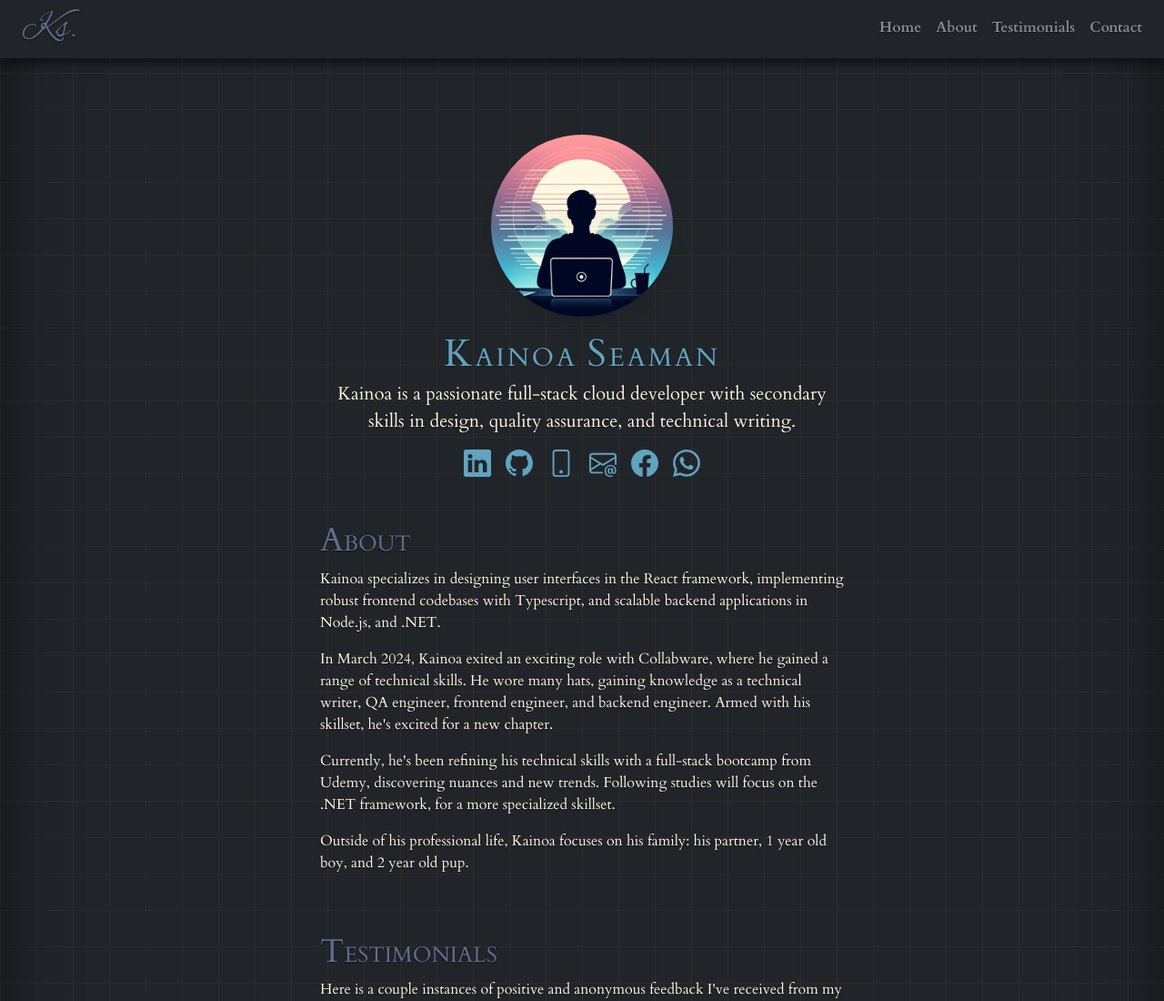
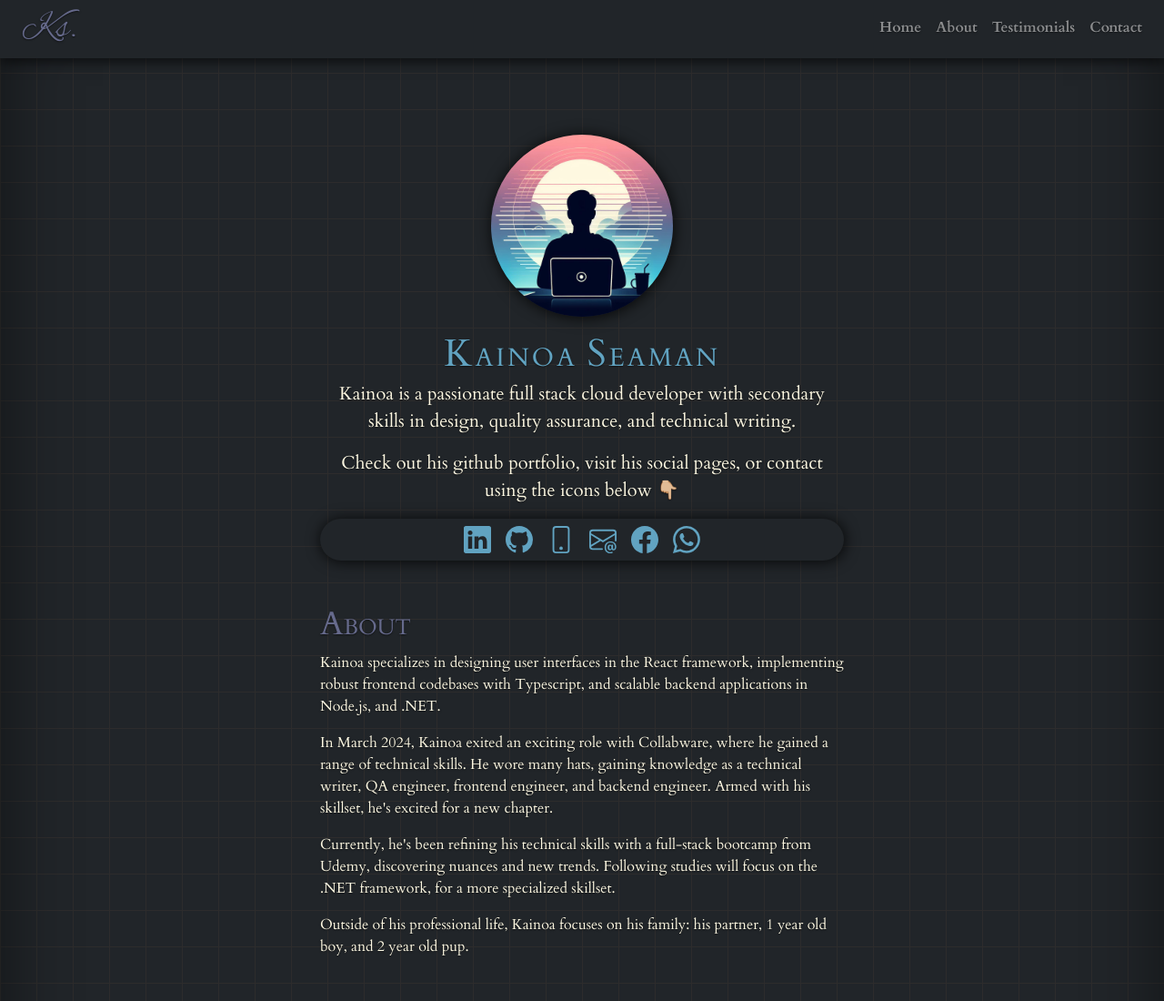
Before and after one commit to compSciKai/kainoa-site, a website: page index.html in a window 1280 px wide. Shown: the top 1100 px of the page at 91% size. Drawn offline with nearby package versions, Linux system fonts and the light colour scheme; a web font is replaced by a local one.

Commit message:
icons sentence and border shadows

```diff
--- a/cover.css
+++ b/cover.css
@@ -74,7 +74,7 @@ header > div {
 #portrait-placeholder {
   width: 200px;
   height: 200px;
-  box-shadow: 0px 10px 15px -3px rgba(0,0,0,0.1);
+  box-shadow: 1px 1px 15px 1px rgba(0,0,0,0.75);
 }
 
 main {
@@ -116,3 +116,8 @@ a[href^="mailto:"], a[href^="tel:"] {
   text-decoration: none;
   color: rgb(253, 248, 226) !important;
 }
+
+.icons-container {
+  box-shadow: 1px 1px 15px 1px rgba(0,0,0,0.75);
+  border-radius: 24px;
+}
--- a/index.html
+++ b/index.html
@@ -31,8 +31,9 @@
           <div id="home" class="d-flex flex-column">
             <img class="rounded-circle align-self-center mt-5 mb-3" id="portrait-placeholder" src="public/portrait-placeholder.jpg">
             <h3 class="text-center mb-1 title" id="name"><span>K</span>AINOA <span>S</span>EAMAN</h1>
-            <p class="lead text-center">Kainoa is a passionate full-stack cloud developer with secondary skills in design, quality assurance, and technical writing.</p>
-            <div class="icons-container mb-5 d-flex justify-content-center">
+            <p class="lead text-center">Kainoa is a passionate full stack cloud developer with secondary skills in design, quality assurance, and technical writing.</p>
+            <p class="lead text-center">Check out his github portfolio, visit his social pages, or contact using the icons below 👇🏼</p>
+            <div class="icons-container mb-5 d-flex justify-content-center bg-dark py-2">
               <a href="https://www.linkedin.com/in/kainoa-seaman/">
                 <svg xmlns="http://www.w3.org/2000/svg" width="30" height="30" fill="currentColor" class="bi bi-linkedin mx-2" viewBox="0 0 16 16">
                     <path d="M0 1.146C0 .513.526 0 1.175 0h13.65C15.474 0 16 .513 16 1.146v13.708c0 .633-.526 1.146-1.175 1.146H1.175C.526 16 0 15.487 0 14.854zm4.943 12.248V6.169H2.542v7.225zm-1.2-8.212c.837 0 1.358-.554 1.358-1.248-.015-.709-.52-1.248-1.342-1.248S2.4 3.226 2.4 3.934c0 .694.521 1.248 1.327 1.248zm4.908 8.212V9.359c0-.216.016-.432.08-.586.173-.431.568-.878 1.232-.878.869 0 1.216.662 1.216 1.634v3.865h2.401V9.25c0-2.22-1.184-3.252-2.764-3.252-1.274 0-1.845.7-2.165 1.193v.025h-.016l.016-.025V6.169h-2.4c.03.678 0 7.225 0 7.225z"/>
```
